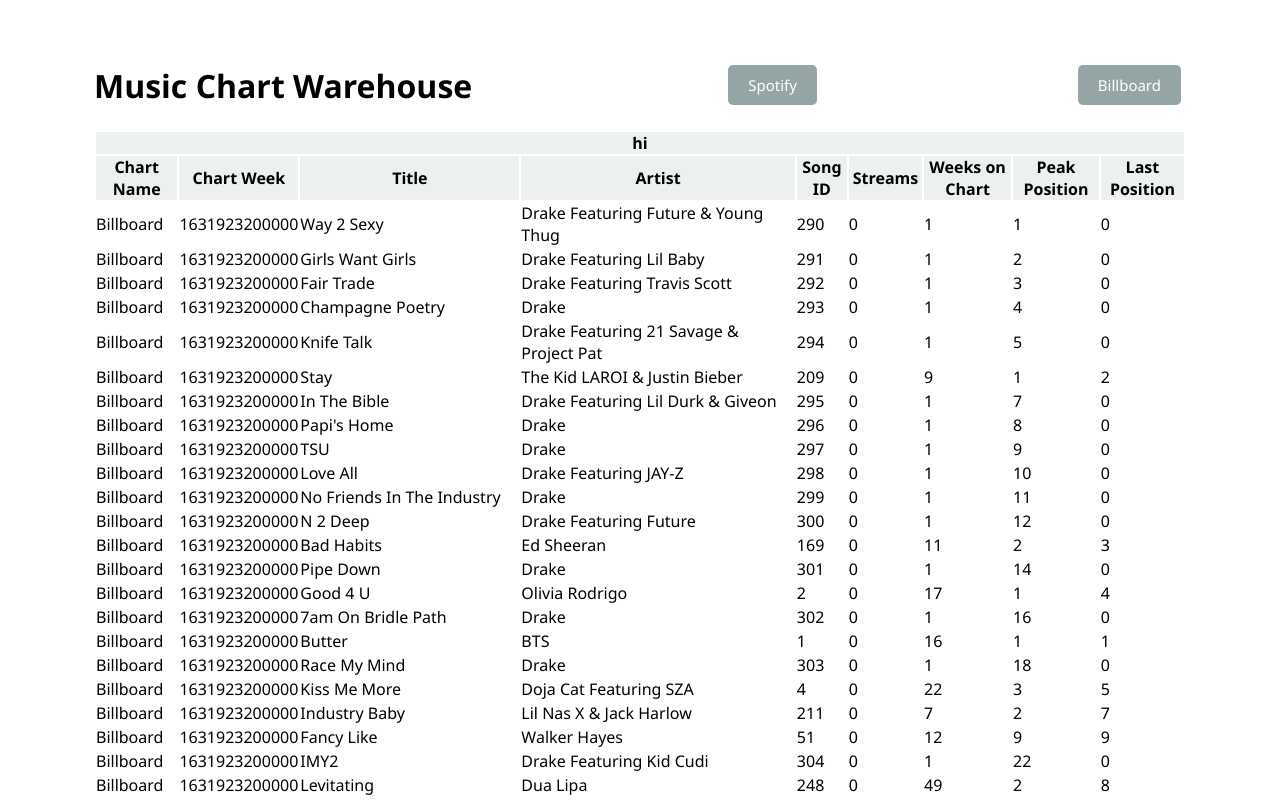
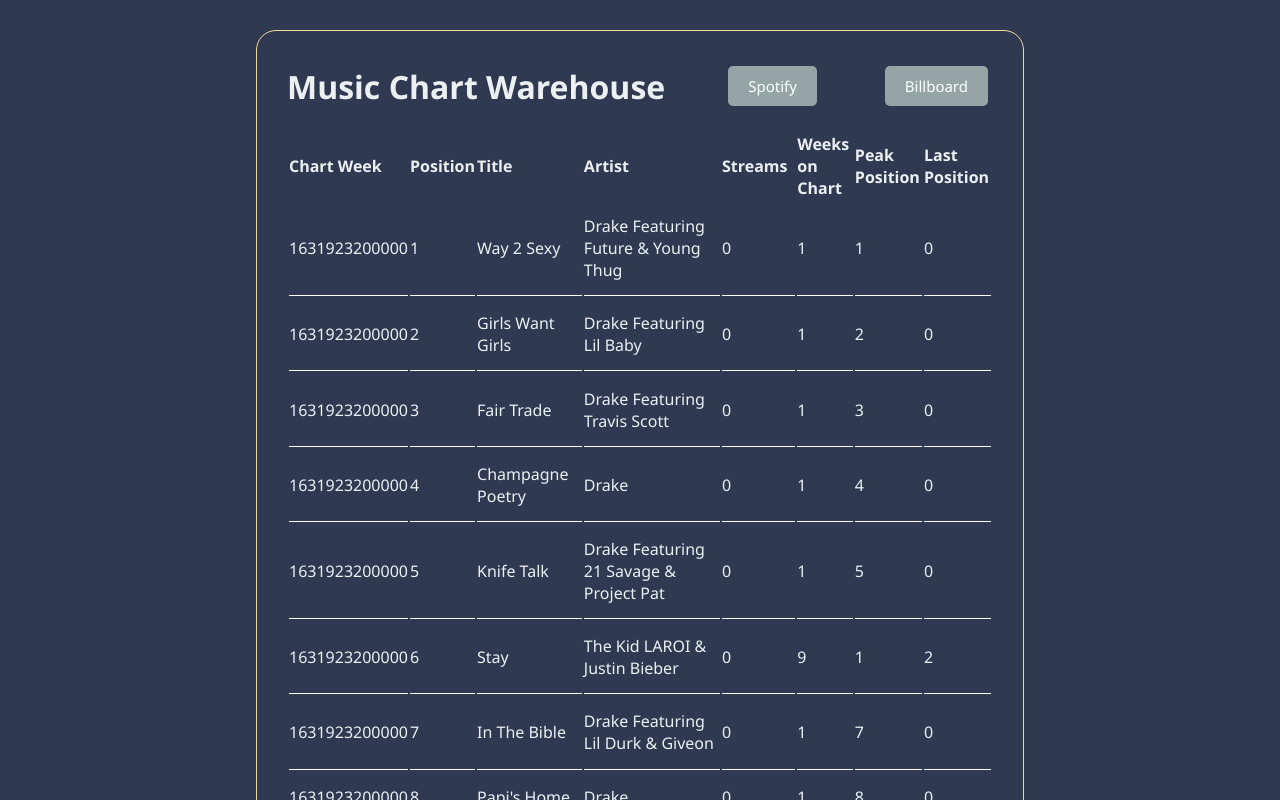
Before and after one commit to dorothysyu/music-charts-warehouse, a React (Create React App) app in the folder analyze-charts/: page / in a window 1280 px wide. Shown: the top 800 px of the page. Built offline with nearby package versions, Linux system fonts and the light colour scheme.

Commit message:
added sorting

```diff
--- a/analyze-charts/src/App.js
+++ b/analyze-charts/src/App.js
@@ -5,64 +5,68 @@ import Table from './components/Table'
 import data from './data'
 
 function App() {
-  // const data = [
-  //   { "Chart Name": "Billboard", "Chart Week": 1631923200000, "Title": "Way 2 Sexy", "Artist": "Drake Featuring Future & Young Thug", "Song ID": 290, "Position": 1, "Streams": 0, "Weeks on Chart": 1, "Peak Position": 1, "Last Position": 0 },
-  //   { "Chart Name": "Billboard", "Chart Week": 1631923200000, "Title": "Girls Want Girls", "Artist": "Drake Featuring Lil Baby", "Song ID": 291, "Position": 2, "Streams": 0, "Weeks on Chart": 1, "Peak Position": 2, "Last Position": 0 },
-  //   { "Chart Name": "Billboard", "Chart Week": 1631923200000, "Title": "Fair Trade", "Artist": "Drake Featuring Travis Scott", "Song ID": 292, "Position": 3, "Streams": 0, "Weeks on Chart": 1, "Peak Position": 3, "Last Position": 0 }, { "Chart Name": "Billboard", "Chart Week": 1631923200000, "Title": "Champagne Poetry", "Artist": "Drake", "Song ID": 293, "Position": 4, "Streams": 0, "Weeks on Chart": 1, "Peak Position": 4, "Last Position": 0 },
-  //   {
-  //     "Chart Name": "Billboard", "Chart Week": 1631923200000, "Title": "Knife Talk", "Artist": "Drake Featuring 21 Savage & Project Pat", "Song ID": 294, "Position": 5, "Streams": 0, "Weeks on Chart": 1, "Peak Position": 5, "Last Position": 0
-  //   }]
+  /* Ensures that data isn't recreated on every render. */
+  const reusableData = React.useMemo(
+    () => data, []
+  )
 
-  /*'Chart Name', 'Chart Week', 'Title', 'Artist', 'Song ID', 'Position', 'Streams',
-  'Weeks on Chart', 'Peak Position', 'Last Position'*/
-  const columns = [
-    {
-      Header: 'hi',
-      columns: [
-        {
-          Header: "Chart Name",
-          accessor: "Chart Name"
-        },
+  const columns = React.useMemo(
+    () => [
+      // {
+      //   Header: "Chart Name",
+      //   accessor: "Chart Name",
+      //   sortType: 'basic'
+      // },
       {
         Header: "Chart Week",
         accessor: "Chart Week"
       },
       {
+        Header: "Position",
+        accessor: "Position"
+      },
+      {
         Header: "Title",
-          accessor: "Title"
+        accessor: "Title",
+        sortType: 'basic'
       },
       {
         Header: "Artist",
-          accessor: "Artist"
+        accessor: "Artist",
+        sortType: 'basic'
       },
-        {
-          Header: "Song ID",
-          accessor: "Song ID"
-        },
+      // {
+      //   Header: "Song ID",
+      //   accessor: "Song ID"
+      // },
       {
         Header: "Streams",
-          accessor: "Streams"
+        accessor: "Streams",
+        sortType: 'basic'
       },
       {
         Header: "Weeks on Chart",
-          accessor: "Weeks on Chart"
+        accessor: "Weeks on Chart",
+        sortType: 'basic'
       },
       {
         Header: "Peak Position",
-          accessor: "Peak Position"
+        accessor: "Peak Position",
+        sortType: 'basic'
       },
       {
         Header: "Last Position",
-          accessor: "Last Position"
+        accessor: "Last Position",
+        sortType: 'basic'
       },
-      ]
-    }
-  ];
+    ],
+    []
+  )
 
   return (
     <div className="container">
       <Header title='Music Chart Warehouse' />
-      <Table columns={columns} data={data} />
+      <Table columns={columns} data={reusableData} />
     </div>
   );
 }
--- a/analyze-charts/src/components/Header.js
+++ b/analyze-charts/src/components/Header.js
@@ -1,5 +1,5 @@
 import PropTypes from 'prop-types'
-import Button from './Checkbox'
+import Checkbox from './Checkbox'
 
 const Header = ({ title }) => {
 
@@ -11,8 +11,8 @@ const Header = ({ title }) => {
     return (
         <header className='header'>
             <h1>{title}</h1>
-            <Button color='#95A5A6' text='Spotify' onClick={onClick} />
-            <Button color='#95A5A6' text='Billboard' onClick={onClick} />
+            <Checkbox color='#95A5A6' text='Spotify' onClick={onClick} />
+            <Checkbox color='#95A5A6' text='Billboard' onClick={onClick} />
         </header>
     )
 }
--- a/analyze-charts/src/components/Table.js
+++ b/analyze-charts/src/components/Table.js
@@ -1,5 +1,5 @@
 /*Thank u to https://blog.logrocket.com/building-styling-tables-react-table-v7/ */
-import { useTable } from "react-table";
+import { useTable, useSortBy, useFilters } from "react-table";
 
 const Table = ({ columns, data }) => {
     const {
@@ -11,26 +11,45 @@ const Table = ({ columns, data }) => {
     } = useTable({
         columns,
         data
-    });
+    },
+        useFilters,
+        useSortBy);
 
     return (
         <table {...getTableProps()}>
             <thead>
                 {headerGroups.map(headerGroup => (
-                    <tr style={{ backgroundColor: "#ecf0f1" }} {...headerGroup.getHeaderGroupProps()}>
+                    <tr
+                        className='table-header'
+                        {...headerGroup.getHeaderGroupProps()}>
                         {headerGroup.headers.map(column => (
-                            <th {...column.getHeaderProps()}>{column.render("Header")}</th>
+                            <th
+                                className='columnTitleCell'
+                                {...column.getHeaderProps(column.getSortByToggleProps())}>
+                                {column.render("Header")}
+                                {/* Add sorting indicator. */}
+                                <span>
+                                    {column.isSorted
+                                        ? column.isSortedDesc ? '▼' : '▲'
+                                        : ''}
+                                </span>
+                            </th>
                         ))}
                     </tr>
                 ))}
             </thead>
-            <tbody {...getTableBodyProps()}>
+            <tbody className='tableBody'
+                {...getTableBodyProps()}>
                 {rows.map((row, i) => {
                     prepareRow(row);
                     return (
-                        <tr {...row.getRowProps()}>
+                        <tr
+                            className='track-row'
+                            {...row.getRowProps()}>
                             {row.cells.map(cell => {
-                                return <td {...cell.getCellProps()}>{cell.render("Cell")}</td>;
+                                return <td
+                                    className='track-cell'
+                                    {...cell.getCellProps()}>{cell.render("Cell")}</td>;
                             })}
                         </tr>
                     );
--- a/analyze-charts/src/index.css
+++ b/analyze-charts/src/index.css
@@ -1,4 +1,5 @@
 /* Credits go to @bradtraversy from his React Crash Course tutorial on Youtube. I modified some of this but the base of it comes from https://github.com/bradtraversy/react-crash-2021/blob/master/src/index.css*/
+/*https://flatuicolors.com/palette/ru*/
 @import url('https://fonts.googleapis.com/css2?family=Oswald&display=swap');
 * {
   box-sizing: border-box;
@@ -7,18 +8,22 @@
 }
 
 body {
-  font-family:'Segoe UI', Tahoma, Geneva, Verdana, sans-serif
+  background-color: #303952 ;
+  color: #ECF0F1;
+  font-family: 'Segoe UI', Roboto, Oxygen, Ubuntu, Cantarell, 'Open Sans', 'Helvetica Neue', sans-serif
 }
 
 .container {
   /* max-width: 500px; */
+  border:#fff;
   margin: 30px auto;
   overflow: auto;
   /* min-height: 300px; */
   height: 90%;
-  width: 90%;
+  width: 60%;
   padding: 30px;
-  border-radius: 5px;
+  border: thin solid #f7d794;
+  border-radius:20px
 }
 
 .header {
@@ -26,6 +31,36 @@ body {
   justify-content: space-between;
   align-items: center;
   margin-bottom: 20px;
+}
+
+/*this will clear any floats above it*/
+.clr{
+  clear:both;
+}
+
+
+.table-header {
+  text-align:left;
+  border: thick dashed white;
+}
+
+.tableBody {
+  margin:100px;
+  padding:100px;
+  border: thick solid salmon;
+}
+
+.track-row{
+  text-align:left;
+  background-color: ;
+  border: thick solid ;
+}
+
+.track-cell{
+  border-top:10px;
+  padding-top: 2%;
+  padding-bottom: 2%;
+  border-bottom: thin solid white;
 }
 
 .btn {
```
Also changed, not shown: 1 other file (tests, documents, lock files or other folders). Lines whose indentation alone changed are shown as unchanged.
